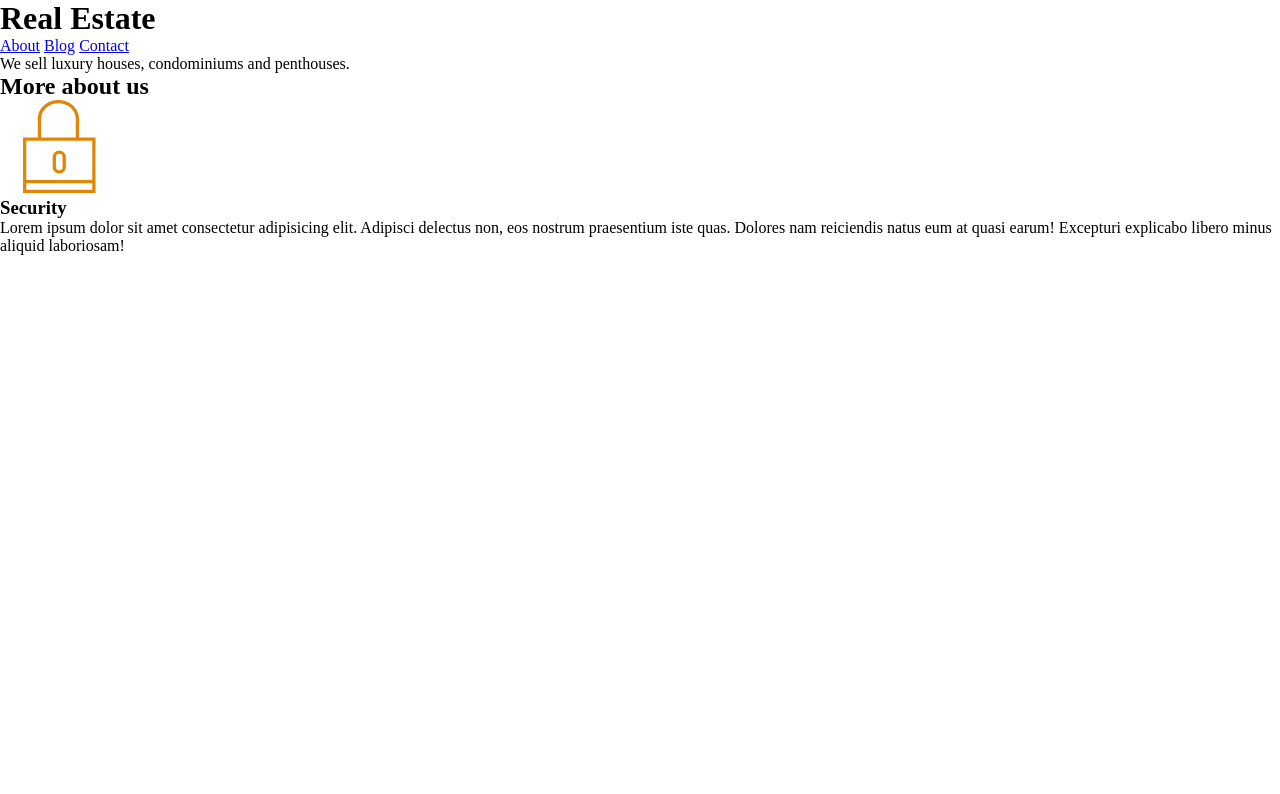
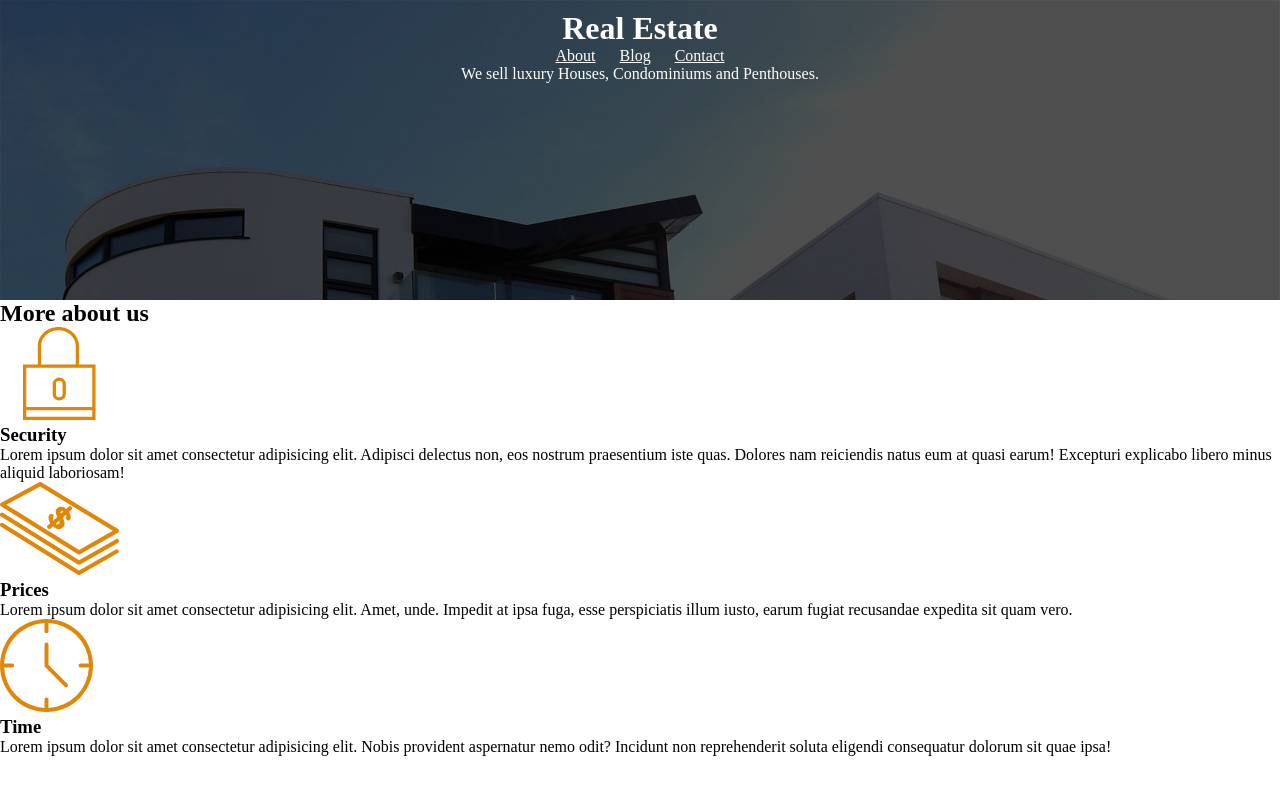
Before and after one commit to patrickryan331/realEstate-fsdi102, a plain HTML site: page index.html in a window 1280 px wide. Drawn offline with Linux system fonts and the light colour scheme.

Commit message:
edit index and style

```diff
--- a/index.html
+++ b/index.html
@@ -4,19 +4,24 @@
     <meta charset="UTF-8">
     <meta name="viewport" content="width=device-width, initial-scale=1.0">
     <link rel="stylesheet" href="style.css">
-    <title>Document</title>
+    <title>Real Estate</title>
 </head>
+
 <body>
-    <header></header>
+    <header>
+        <header class="site-init">
+        <div class="bar">
         <h1>Real Estate</h1>
-        <nav>
+        <nav class="menu">
             <a href="about.html">About</a>
             <a href="blog.html">Blog</a>
             <a href="contact.hhtml">Contact</a>
         </nav>
-        <p>We sell luxury houses, condominiums and penthouses.
+        <p>We sell luxury Houses, Condominiums and Penthouses.
         </p>
+    </div>
     </header>
+
     <main>
         <h2>More about us</h2>
         <div>
@@ -25,6 +30,20 @@
             <p>Lorem ipsum dolor sit amet consectetur adipisicing elit. Adipisci delectus non, eos nostrum praesentium iste quas. Dolores nam reiciendis natus eum at quasi earum! Excepturi explicabo libero minus aliquid laboriosam!
             </p>
         </div>
+        <div>
+            <img src="img/icon2.svg" alt="">
+            <h3>Prices</h3>
+            <p>Lorem ipsum dolor sit amet consectetur adipisicing elit. Amet, unde. Impedit at ipsa fuga, esse perspiciatis illum iusto, earum fugiat recusandae expedita sit quam vero.</p>
+        </div>
+        <div>
+            <img src="img/icon3.svg" alt="">
+            <h3>Time</h3>
+            <p>Lorem ipsum dolor sit amet consectetur adipisicing elit. Nobis provident aspernatur nemo odit? Incidunt non reprehenderit soluta eligendi consequatur dolorum sit quae ipsa!</p>
+        </div>
+
+
+
+
     </main>
 </body>
 </html>
--- a/style.css
+++ b/style.css
@@ -14,3 +14,26 @@ body{
 
 
 /*header*/
+
+header.site-init{
+    background-image: url(./img/header.jpg);
+    background-position: top;
+    background-size: cover;
+    height: 300px;
+    color: white;
+    text-align: center;
+}
+
+.bar{
+    justify-content: space-around;
+    align-items: center;
+    height: 100px;
+    color: white;
+    padding: 10px;
+}
+
+/*menu*/
+.menu a{
+    color: white;
+    padding: 10px;
+}
```
Also changed, not shown: 1 other file.
